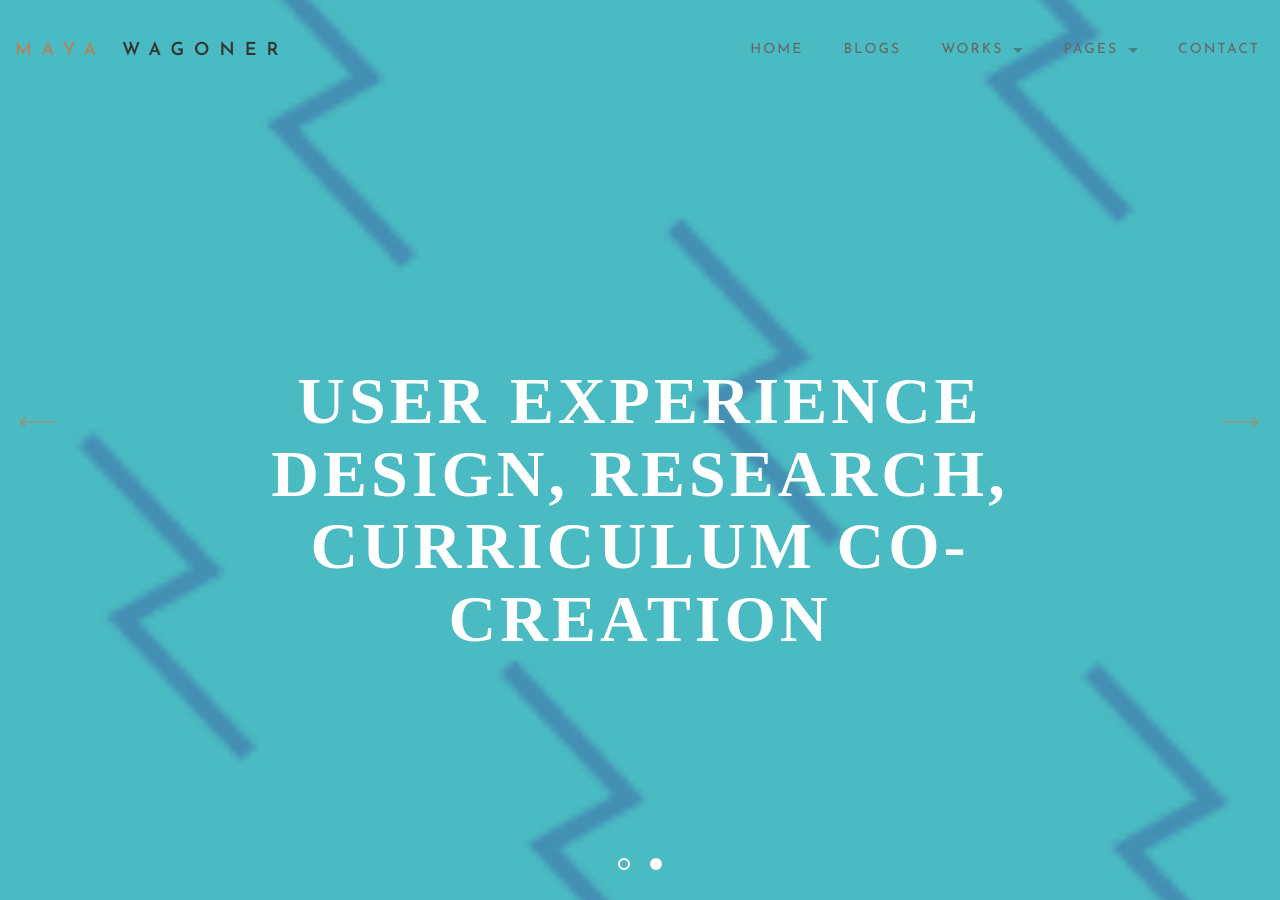
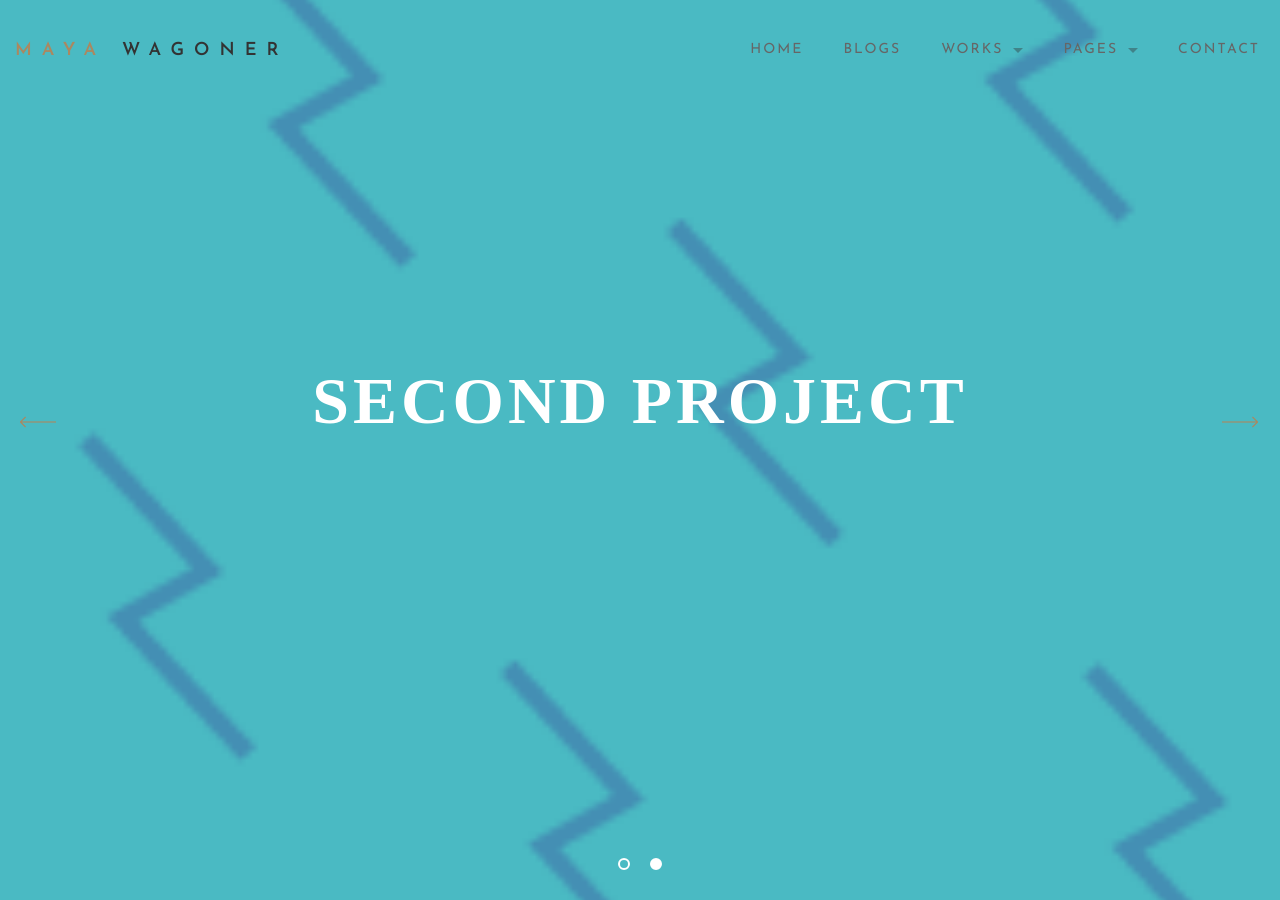
Before and after one commit to SAONATYPE/saonatype.github.io, a Jekyll site: the page built from index.html, in a window 1280 px wide and 900 px high. Built offline with Jekyll 4.4.1, drawn with Linux system fonts in a browser that asks for light colours; some web fonts are replaced.

Commit message:
edit slide

```diff
--- a/index.html
+++ b/index.html
@@ -2,16 +2,16 @@
 layout: default
 section_id: home
 slides:
-- title: User experience design, research, curriculum co-creation
-  tagline: type
-  link_to: vida-verde-2.html
-  background: images/vv-user-research.png
-
 - layout: default
   title: User experience design, research, curriculum co-creation
   tagline:
+  link_to: vida-verde-2.html
+  image: images/vv-user-research.png
+  background: images/green-zig-zagz.png
+- layout: default
+  title: Second Project
+  tagline:
   background: images/blue-zig-zagz.png
-
 works_left:
 - title: Vida Verde Women's Cooperative
   link_to: vida-verde-2.html
@@ -57,10 +57,12 @@
             <div class="row">
               <div class="large-10 large-centered columns">
                 {% if slide.layout == 'default' %}
+                 <a href="{{slide.link_to}}" class="slide">
                   <div class="image-wrapper" style="background-image: url({{site.url}}/{{slide.image}});"></div>
                   <div class="two spacing"></div>
                   <h1>{{slide.title}}</h1>
                   <p>{{slide.tagline}}</p>
+                  </a>
                 {% else %}
                   <div class="image-wrapper" style="background-image: url({{site.url}}/{{slide.image_top}});"></div>
                   <div class="image-wrapper arrows" style="background-image: url({{site.url}}/{{slide.image_bottom}});"></div>
@@ -80,6 +82,7 @@
     </nav>
   </div>
 </div>
+
 
 <div class="full centered-text light-grey">
   <div class="section-title small">
```
